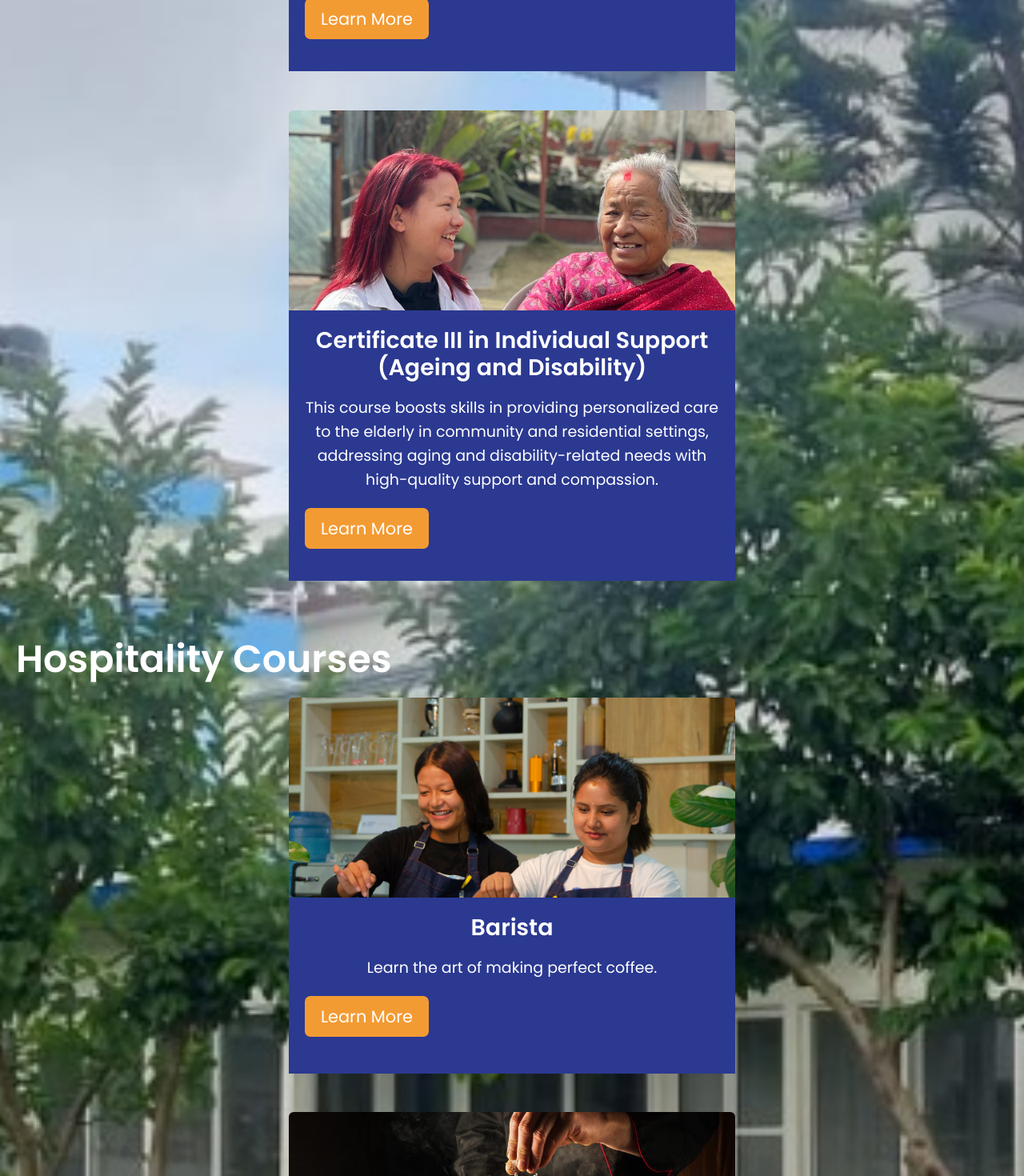
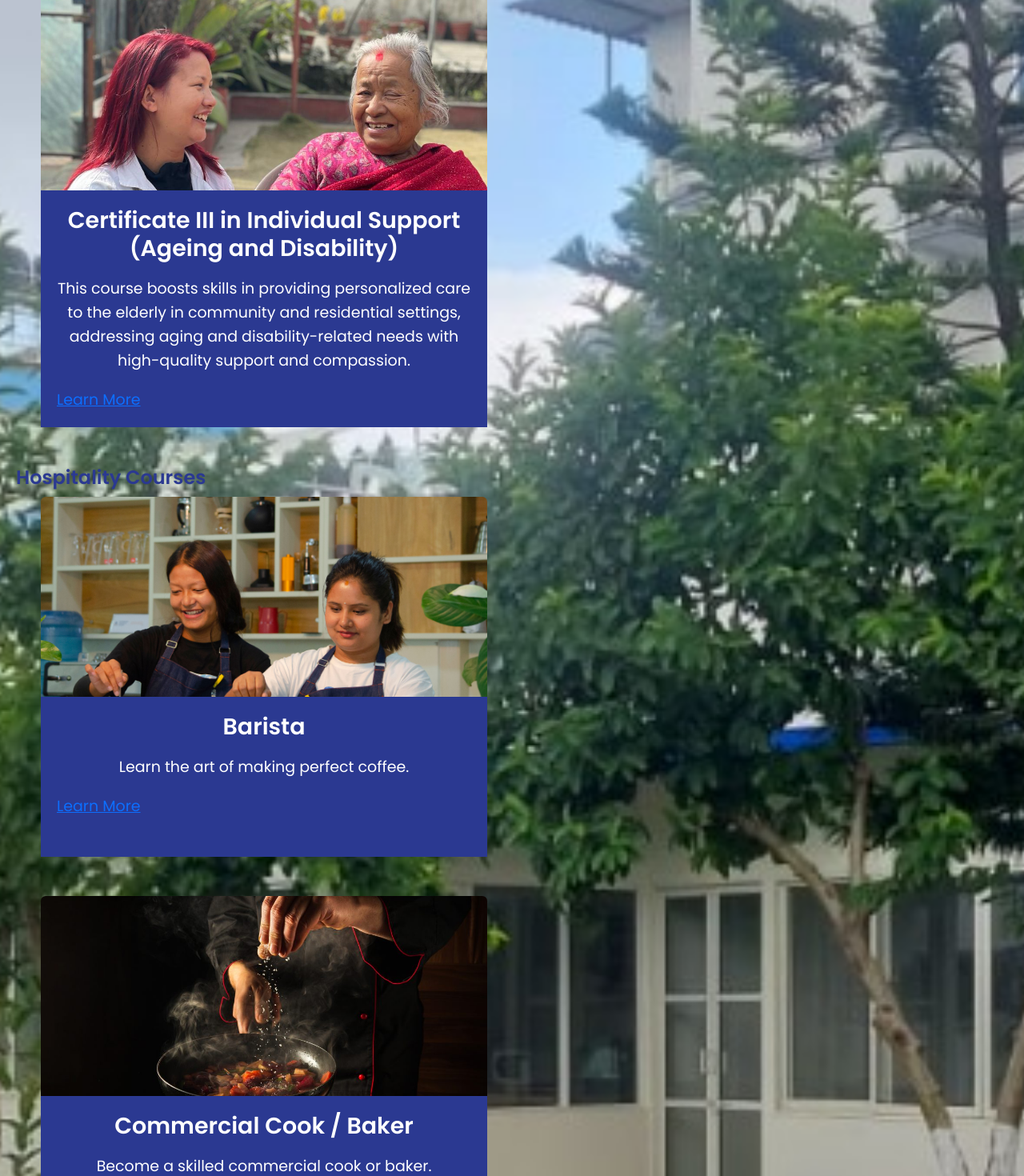
Before and after one commit to PAN-MAN/KTS, a React (Create React App) app: page /courses in a window 1280 px wide. Shown: the part 800-2270 px from the top of the page at 80% size. Built offline with nearby package versions, Linux system fonts and the light colour scheme.

Commit message:
path milyo

```diff
--- a/src/App.js
+++ b/src/App.js
@@ -25,7 +25,7 @@ const App = () => {
         <Route path="/2080-81" element={<Two />} />
         <Route path='*' element={<ErrorPage />} />
         <Route path='/bartender' element={<Bartender />} />
-        <Route path='/certificate' element={<Certificate />} />
+        <Route path='/individual-support' element={<Certificate />} />
       </Routes>
     </Router>
   );
--- a/src/components/Courses/CourseCard.jsx
+++ b/src/components/Courses/CourseCard.jsx
@@ -1,8 +1,9 @@
 /* eslint-disable jsx-a11y/anchor-is-valid */
 import React from 'react';
 import './CourseCard.css';
+import { Link } from 'react-router-dom';
 
-const CardComponent = ({ image, title, description }) => {
+const CardComponent = ({ image, title, description, link }) => {
     return (
         <div className="col-md-6 mb-4 d-flex justify-content-center">
             <div className="card h-100" style={{ width: '90%' }}>
@@ -10,7 +11,7 @@ const CardComponent = ({ image, title, description }) => {
                 <div className="card-body bg-primary text-white">
                     <h5 className="card-title">{title}</h5>
                     <p className="card-text">{description}</p>
-                    <a href="#" className="btn btn-light">Learn More</a>
+                    <Link to={link} className="course-button">Learn More</Link>
                 </div>
             </div>
         </div>
--- a/src/components/Courses/Courses.jsx
+++ b/src/components/Courses/Courses.jsx
@@ -3,7 +3,7 @@ import { Helmet } from 'react-helmet';
 import Navbar from '../Navbar/Navbar';
 import Footer from '../Footer/Footer';
 import LoadingScreen from '../LoadingScreen/LoadingScreen'; // Adjust path as necessary
-import CardComponent from './CourseCard'; // Adjust path as necessary
+import CourseCard from './CourseCard'; // Adjust path as necessary
 import './Courses.css'; // Adjust path as necessary
 
 import image1 from '../../img/Caregiver.jpg';  // Update the paths to your images
@@ -29,12 +29,14 @@ const Courses = () => {
         {
             image: image1,
             title: 'Caregiver / Aged Care Courses',
-            description: 'Caregiver training is designed to produce competent human resources equipped with knowledge, skills, and attitudes related to the caregiving occupation.'
+            description: 'Caregiver training is designed to produce competent human resources equipped with knowledge, skills, and attitudes related to the caregiving occupation.',
+            link: '/caregiver'
         },
         {
             image: image2,
             title: 'Certificate III in Individual Support (Ageing and Disability)',
-            description: 'This course boosts skills in providing personalized care to the elderly in community and residential settings, addressing aging and disability-related needs with high-quality support and compassion.'
+            description: 'This course boosts skills in providing personalized care to the elderly in community and residential settings, addressing aging and disability-related needs with high-quality support and compassion.',
+            link: '/individual-support'
         }
     ];
 
@@ -42,27 +44,35 @@ const Courses = () => {
         {
             image: image3,
             title: 'Barista',
-            description: 'Learn the art of making perfect coffee.'
+            description: 'Learn the art of making perfect coffee.',
+            link: '/barista'
         },
         {
             image: image4,
             title: 'Commercial Cook / Baker',
-            description: 'Become a skilled commercial cook or baker.'
+            description: 'Become a skilled commercial cook or baker.',
+            link: '/commercial-cook'
         },
         {
             image: image5,
             title: 'Bartender',
-            description: 'Master the skills of bartending.'
+            description: 'Master the skills of bartending.',
+            link: '/bartender'
+
         },
         {
             image: image6,
             title: 'Waiter / Waitress',
-            description: 'Train to be an efficient waiter or waitress.'
+            description: 'Train to be an efficient waiter or waitress.',
+            link: '/waiter'
+
         },
         {
             image: image7,
             title: 'Housekeeping Cleaner',
-            description: 'Learn professional housekeeping skills.'
+            description: 'Learn professional housekeeping skills.',
+            link: '/housekeeping'
+
         }
     ];
 
@@ -75,29 +85,35 @@ const Courses = () => {
                     <title>Courses - Kathmandu Technical School</title>
                 </Helmet>
                 <div className='courses-page'>
-                    <h1 className='courses-header'>Our Courses</h1>
+                    <h1 className='course-header'>Our Courses</h1>
 
-                    <h3 className='courses-sub'>Caregiver / Aged Care Courses</h3>
-                    <div className="courses-rows">
-                        {caregiverCourses.map((card, index) => (
-                            <CardComponent
-                                key={index}
-                                image={card.image}
-                                title={card.title}
-                                description={card.description}
-                            />
+                    <h3 className='course-sub'>Caregiver / Aged Care Courses</h3>
+                    <div className="course-rows">
+                        {caregiverCourses.map((course, index) => (
+                            <div key={index} className="course-col">
+                                <CourseCard
+                                    image={course.image}
+                                    title={course.title}
+                                    description={course.description}
+                                    link={course.link}
+
+                                />
+                            </div>
                         ))}
                     </div>
 
-                    <h3 className='courses-sub'>Hospitality Courses</h3>
-                    <div className="courses-rows">
-                        {hospitalityCourses.map((card, index) => (
-                            <CardComponent
-                                key={index}
-                                image={card.image}
-                                title={card.title}
-                                description={card.description}
-                            />
+                    <h3 className='course-sub'>Hospitality Courses</h3>
+                    <div className="course-rows">
+                        {hospitalityCourses.map((course, index) => (
+                            <div key={index} className="course-col">
+                                <CourseCard
+                                    image={course.image}
+                                    title={course.title}
+                                    description={course.description}
+                                    link={course.link}
+
+                                />
+                            </div>
                         ))}
                     </div>
                 </div>
```
